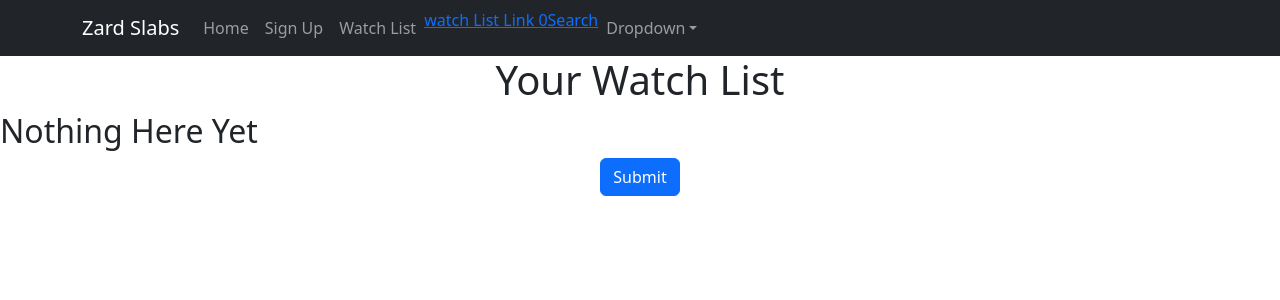
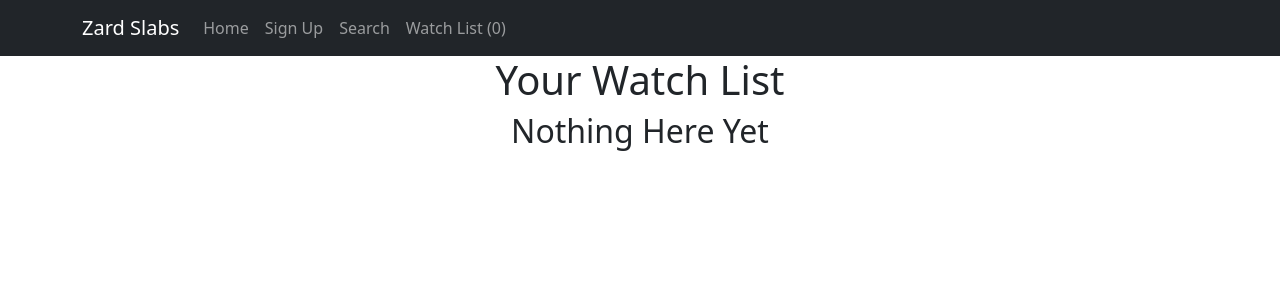
Before and after one commit to ryanlhy/Poke-Watchlist, a React (Create React App) app: page /watchlist in a window 1280 px wide. Shown: the top 300 px of the page. Built offline with nearby package versions, Linux system fonts and the light colour scheme.

Commit message:
fixed router

```diff
--- a/src/Components/Navigation.js
+++ b/src/Components/Navigation.js
@@ -14,16 +14,21 @@ function Navigation(props) {
         <Navbar.Toggle aria-controls="basic-navbar-nav" />
         <Navbar.Collapse id="basic-navbar-nav">
           <Nav className="me-auto">
-            <Nav.Link href="/">Home</Nav.Link>
+            <Nav.Link as={Link} to={"/"}>
+              Home
+            </Nav.Link>
             <Nav.Link href="/signup">Sign Up</Nav.Link>
-            <Nav.Link href="/watchlist">Watch List</Nav.Link>
-            <Link to="/watchlist">
-              <Nav>watch List Link {props.watchList.length}</Nav>
-            </Link>
-            <Link to="/search">
+            <Nav.Link as={Link} to={"/search"}>
               <Nav>Search</Nav>
-            </Link>
-            <NavDropdown title="Dropdown" id="basic-nav-dropdown">
+            </Nav.Link>
+            <Nav.Link
+              as={Link}
+              to={"/watchlist"}
+              class="row justify-content-end"
+            >
+              Watch List ({props.watchList.length})
+            </Nav.Link>
+            {/* <NavDropdown title="Dropdown" id="basic-nav-dropdown">
               <NavDropdown.Item href="#action/3.1">Action</NavDropdown.Item>
               <NavDropdown.Item href="#action/3.2">
                 Another action
@@ -33,7 +38,7 @@ function Navigation(props) {
               <NavDropdown.Item href="#action/3.4">
                 Separated link
               </NavDropdown.Item>
-            </NavDropdown>
+            </NavDropdown> */}
           </Nav>
         </Navbar.Collapse>
       </Container>
--- a/src/Components/WatchList.js
+++ b/src/Components/WatchList.js
@@ -13,9 +13,13 @@ function WatchList(props) {
     <div>
       <h1>Your Watch List</h1>
       <WatchListCards />
-      <Link to="/">
-        <Button variant="primary">Submit</Button>
-      </Link>
+      {props.watchList.length === 0 ? (
+        <h2>Nothing Here Yet</h2>
+      ) : (
+        <Link to="/">
+          <Button variant="primary">Submit</Button>
+        </Link>
+      )}
     </div>
   );
 }
--- a/src/Components/WatchListCards.js
+++ b/src/Components/WatchListCards.js
@@ -7,7 +7,6 @@ function WatchListCards(props) {
   console.log(props.watchList);
   return (
     <div className="rowC">
-      {props.watchList.length === 0 ? <h2>Nothing Here Yet</h2> : <div />}
       {props.watchList.map((arr, i) => {
         return (
           <Card key={i} style={{ width: "18rem" }}>
```
